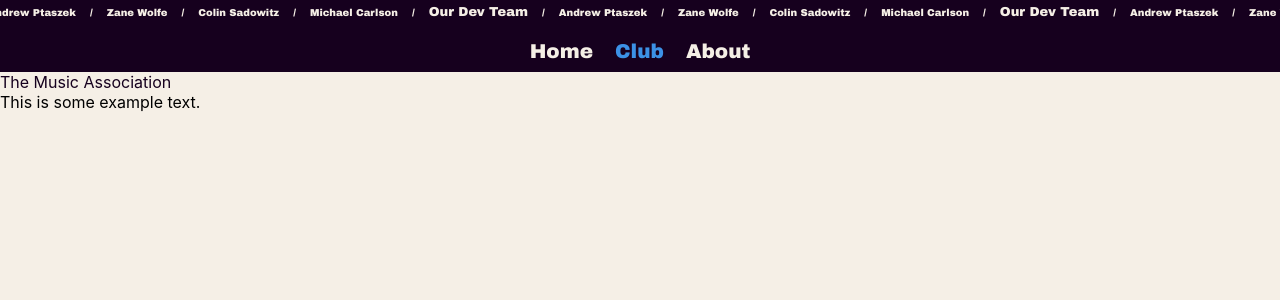
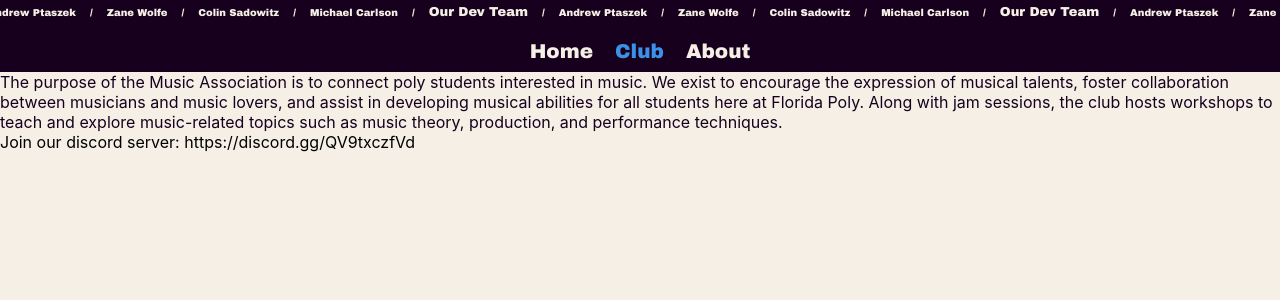
Before and after one commit to AndrewPtaszekDev/Open-Mic, a React (Create React App) app in the folder frontend/: page /club in a window 1280 px wide. Shown: the top 300 px of the page. Built offline with nearby package versions, Linux system fonts and the light colour scheme.

Commit message:
updates to club info

```diff
--- a/frontend/src/components/ClubComponents/Club.tsx
+++ b/frontend/src/components/ClubComponents/Club.tsx
@@ -5,11 +5,14 @@ const Club: React.FC = () => {
   return (
     <div>
       <div className="clubtitle">
-        The Music Association
+      The purpose of the Music Association is to connect poly students interested in music. We exist to encourage the expression of musical talents, foster collaboration between musicians and music lovers, and assist in developing musical abilities for all students here at Florida Poly. Along with jam sessions, the club hosts workshops to teach and explore music-related topics such as music theory, production, and performance techniques.
       </div>
       <div className="text">
-        This is some example text.
+        Join our discord server: https://discord.gg/QV9txczfVd
       </div>
+        <div>
+
+        </div>
     </div>
   );
 };
```
